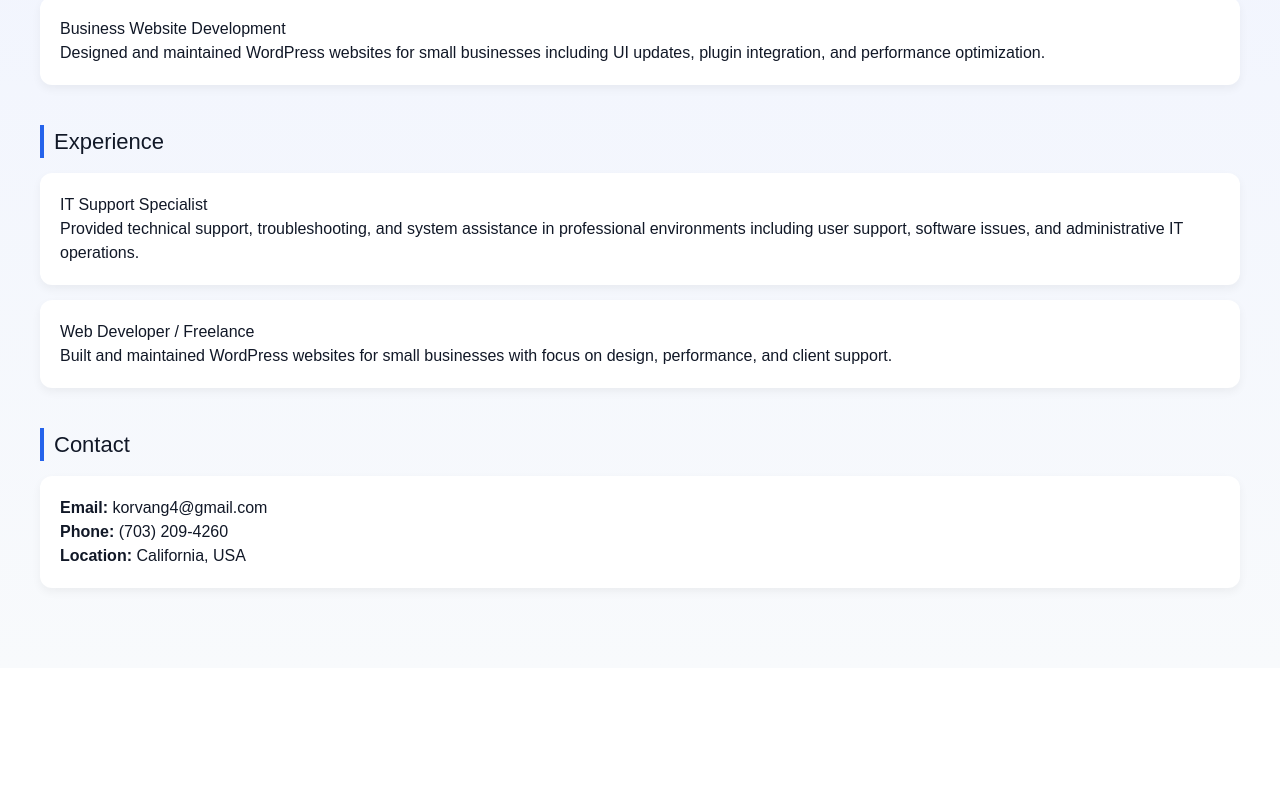
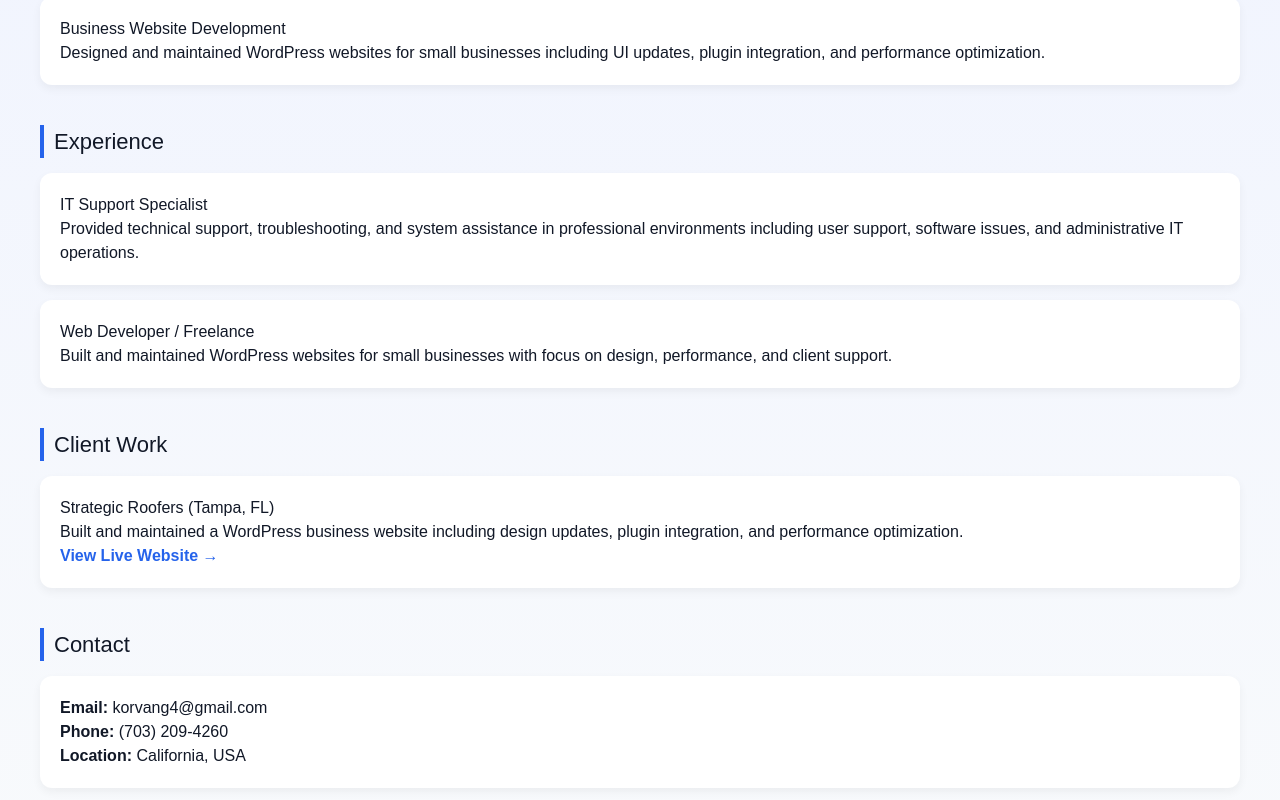
Before and after one commit to korvang07/my-portfolio, a Next.js app: page / in a window 1280 px wide. Shown: the part 488-1288 px from the top of the page. Before the commit the page ends 1156 px from the top, so only its background shows below. Built offline with nearby package versions, Linux system fonts and the light colour scheme.

Commit message:
update portfolio

```diff
--- a/app/page.tsx
+++ b/app/page.tsx
@@ -66,6 +66,26 @@ export default function Home() {
           </p>
         </div>
       </section>
+
+      <section style={styles.section}>
+  <h2 style={styles.sectionTitle}>Client Work</h2>
+
+  <div style={styles.card}>
+    <h3>Strategic Roofers (Tampa, FL)</h3>
+    <p>
+      Built and maintained a WordPress business website including design updates,
+      plugin integration, and performance optimization.
+    </p>
+
+    <a
+      href="https://strategic-roofers.com/"
+      target="_blank"
+      style={{ color: "#2563eb", fontWeight: "bold" }}
+    >
+      View Live Website →
+    </a>
+  </div>
+</section>
 
       {/* CONTACT */}
       <section style={styles.section}>
```
